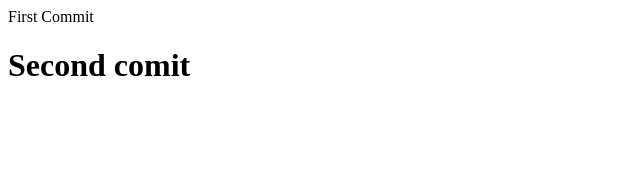
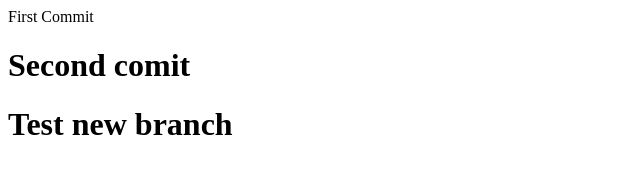
Before and after one commit to beambamt/git-477-202, a plain HTML site: page index.html in a window 1280 px wide. Shown: the whole page, without its empty margins (0-640 px from the left). Drawn offline with Linux system fonts and the light colour scheme.

Commit message:
test branch

```diff
--- a/index.html
+++ b/index.html
@@ -8,5 +8,6 @@
 <body>
     <div>First Commit</div>
     <h1>Second comit</h1>
+    <h1>Test new branch</h1>
 </body>
 </html>
```
